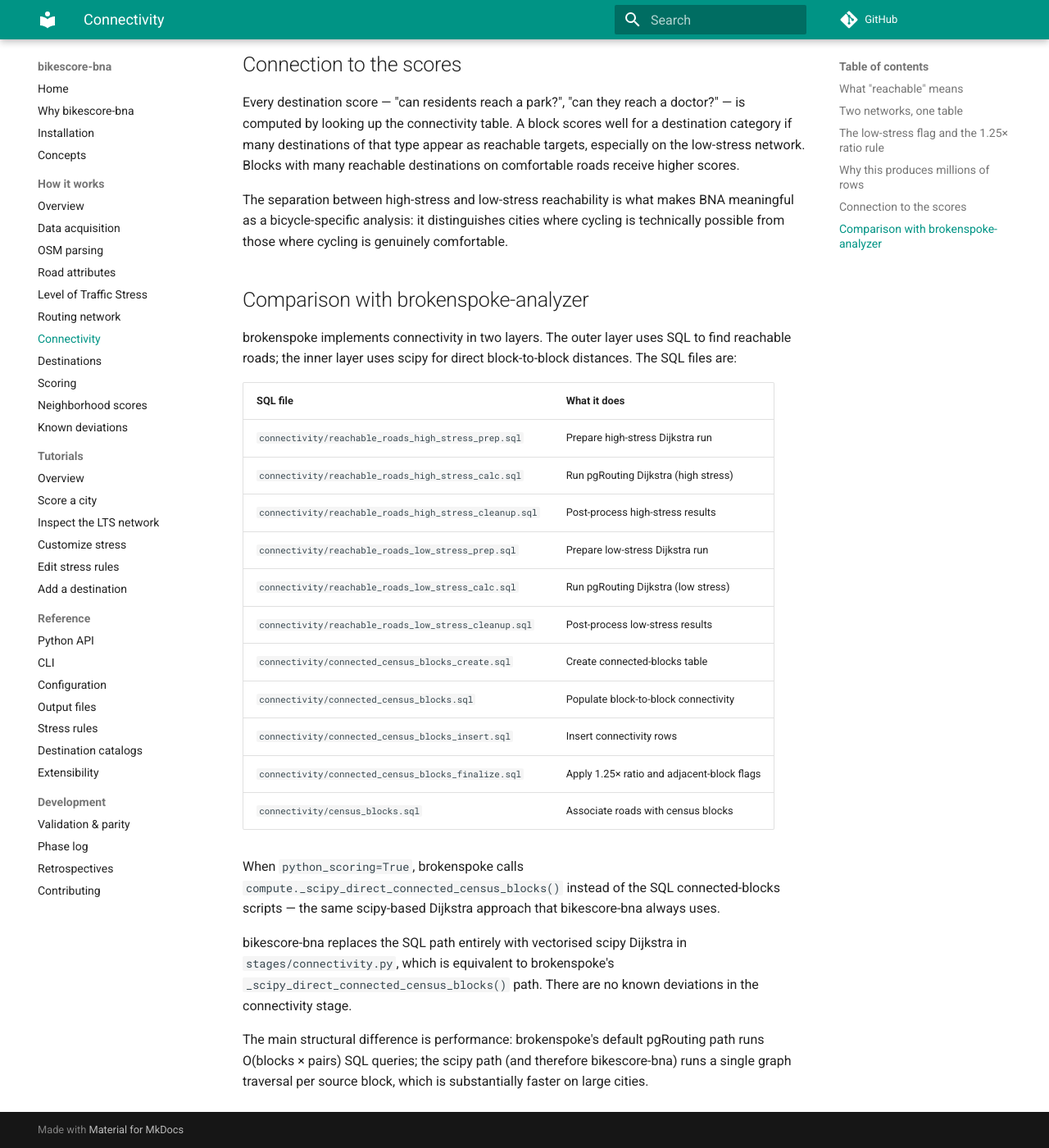
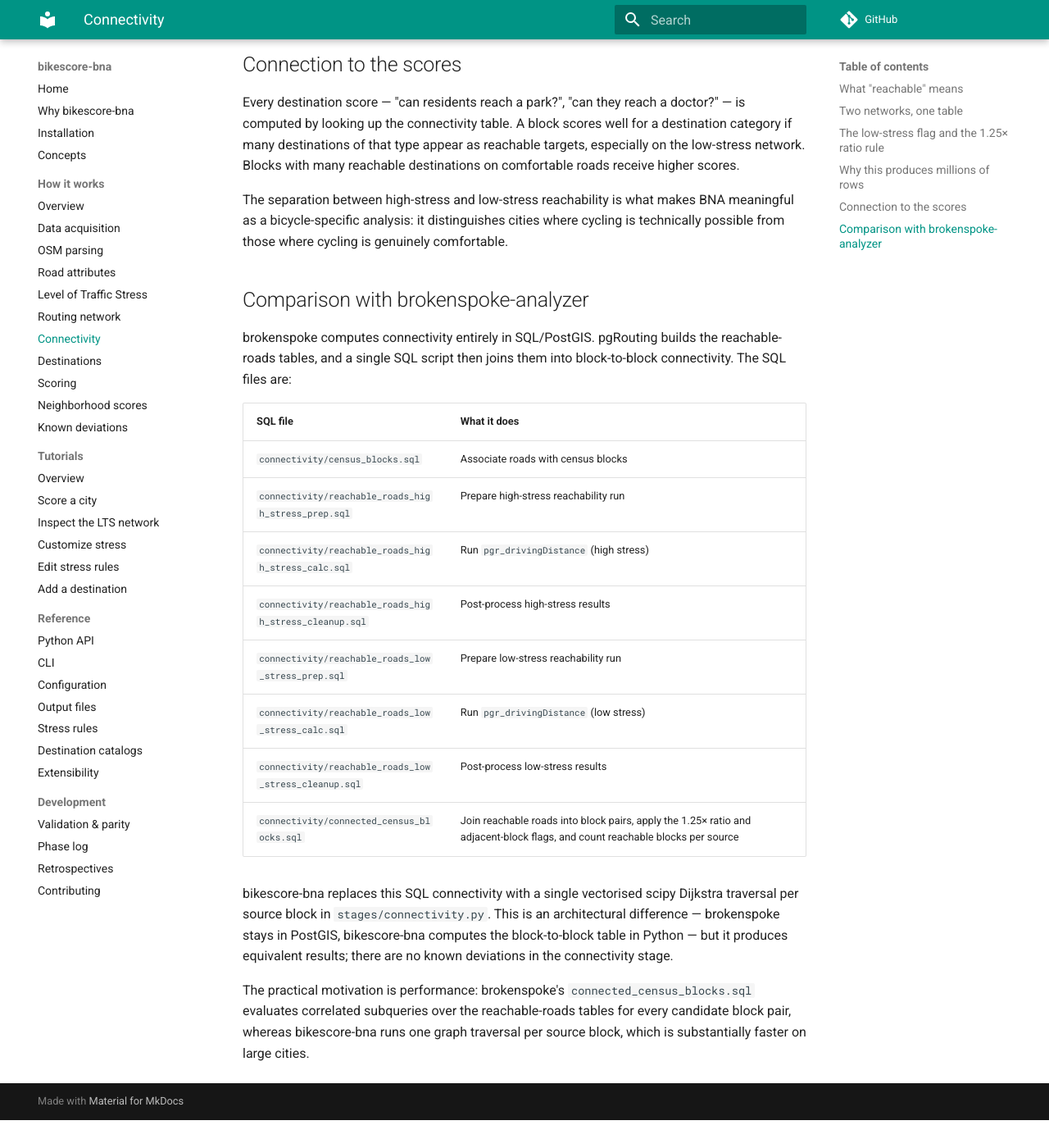
Before and after one commit to bright-fakl/bikescore-bna, an MkDocs documentation site: the page built from docs/how-it-works/connectivity.md, in a window 1280 px wide and 1400 px high, scrolled down 2174 px. Shown: the whole window at 82% size. Built offline with MkDocs 1.6.1 and Material for MkDocs 9.7.7, drawn with Linux system fonts in a browser that asks for light colours; comment, search, counter and statistics services are not loaded; after the commit the page ends 3540 px from its top, so only the background shows below that.

Commit message:
docs: compare against brokenspoke-analyzer main, not dev branch
The connectivity/scoring/neighborhood docs described brokenspoke-analyzer's
dev-branch state (scipy scoring engine, python_scoring path, split
connected_census_blocks_*.sql files) as the reference. bikescore-bna ports
the main branch, where connectivity and scoring are pure SQL/PostGIS.

- connectivity.md: main uses a single connected_census_blocks.sql, not the
  dev split files; drop the "inner scipy layer" and _scipy_direct_* framing.
  bikescore-bna's scipy Dijkstra is an architectural difference from main.
- neighborhood-scores.md: remove dev-only connected_census_blocks_direct_*
  rows; adjacent-block flagging lives in connected_census_blocks.sql on main.
- scoring.md: main scores via access_*.sql; drop the python_scoring /
  _python_access_all() references.
- label reachable-roads as pgr_drivingDistance (the actual function).

Co-Authored-By: Claude Opus 4.8 <noreply@anthropic.com>

```diff
--- a/docs/how-it-works/connectivity.md
+++ b/docs/how-it-works/connectivity.md
@@ -103,34 +103,28 @@ comfortable.
 
 ## Comparison with brokenspoke-analyzer
 
-brokenspoke implements connectivity in two layers. The outer layer uses SQL to
-find reachable roads; the inner layer uses scipy for direct block-to-block
-distances. The SQL files are:
+brokenspoke computes connectivity entirely in SQL/PostGIS. pgRouting builds the
+reachable-roads tables, and a single SQL script then joins them into block-to-block
+connectivity. The SQL files are:
 
 | SQL file | What it does |
 |---|---|
-| `connectivity/reachable_roads_high_stress_prep.sql` | Prepare high-stress Dijkstra run |
-| `connectivity/reachable_roads_high_stress_calc.sql` | Run pgRouting Dijkstra (high stress) |
+| `connectivity/census_blocks.sql` | Associate roads with census blocks |
+| `connectivity/reachable_roads_high_stress_prep.sql` | Prepare high-stress reachability run |
+| `connectivity/reachable_roads_high_stress_calc.sql` | Run `pgr_drivingDistance` (high stress) |
 | `connectivity/reachable_roads_high_stress_cleanup.sql` | Post-process high-stress results |
-| `connectivity/reachable_roads_low_stress_prep.sql` | Prepare low-stress Dijkstra run |
-| `connectivity/reachable_roads_low_stress_calc.sql` | Run pgRouting Dijkstra (low stress) |
+| `connectivity/reachable_roads_low_stress_prep.sql` | Prepare low-stress reachability run |
+| `connectivity/reachable_roads_low_stress_calc.sql` | Run `pgr_drivingDistance` (low stress) |
 | `connectivity/reachable_roads_low_stress_cleanup.sql` | Post-process low-stress results |
-| `connectivity/connected_census_blocks_create.sql` | Create connected-blocks table |
-| `connectivity/connected_census_blocks.sql` | Populate block-to-block connectivity |
-| `connectivity/connected_census_blocks_insert.sql` | Insert connectivity rows |
-| `connectivity/connected_census_blocks_finalize.sql` | Apply 1.25× ratio and adjacent-block flags |
-| `connectivity/census_blocks.sql` | Associate roads with census blocks |
+| `connectivity/connected_census_blocks.sql` | Join reachable roads into block pairs, apply the 1.25× ratio and adjacent-block flags, and count reachable blocks per source |
 
-When `python_scoring=True`, brokenspoke calls `compute._scipy_direct_connected_census_blocks()`
-instead of the SQL connected-blocks scripts — the same scipy-based Dijkstra
-approach that bikescore-bna always uses.
+bikescore-bna replaces this SQL connectivity with a single vectorised scipy Dijkstra
+traversal per source block in `stages/connectivity.py`. This is an architectural
+difference — brokenspoke stays in PostGIS, bikescore-bna computes the block-to-block
+table in Python — but it produces equivalent results; there are no known deviations in
+the connectivity stage.
 
-bikescore-bna replaces the SQL path entirely with vectorised scipy Dijkstra in
-`stages/connectivity.py`, which is equivalent to brokenspoke's
-`_scipy_direct_connected_census_blocks()` path. There are no known deviations
-in the connectivity stage.
-
-The main structural difference is performance: brokenspoke's default pgRouting
-path runs O(blocks × pairs) SQL queries; the scipy path (and therefore bikescore-bna)
-runs a single graph traversal per source block, which is substantially faster on
-large cities.
+The practical motivation is performance: brokenspoke's `connected_census_blocks.sql`
+evaluates correlated subqueries over the reachable-roads tables for every candidate block
+pair, whereas bikescore-bna runs one graph traversal per source block, which is
+substantially faster on large cities.
```
Also changed, not shown: docs/how-it-works/neighborhood-scores.md (+0 -2 lines), docs/how-it-works/scoring.md (+4 -10 lines).
